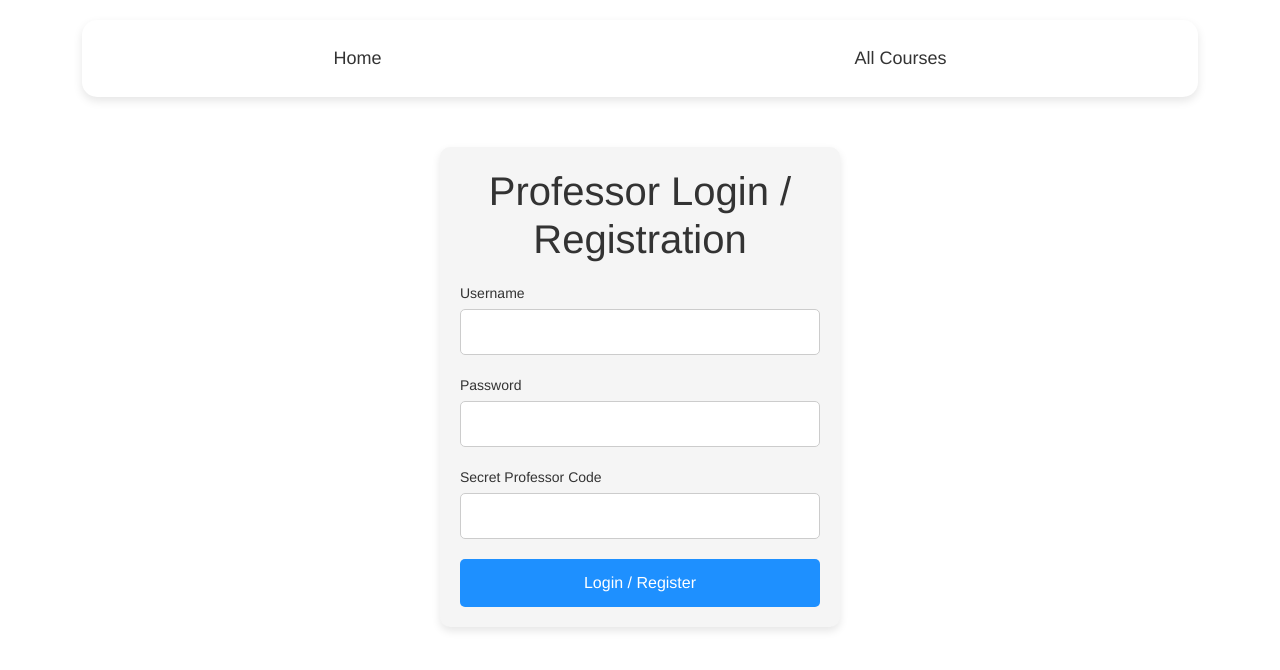
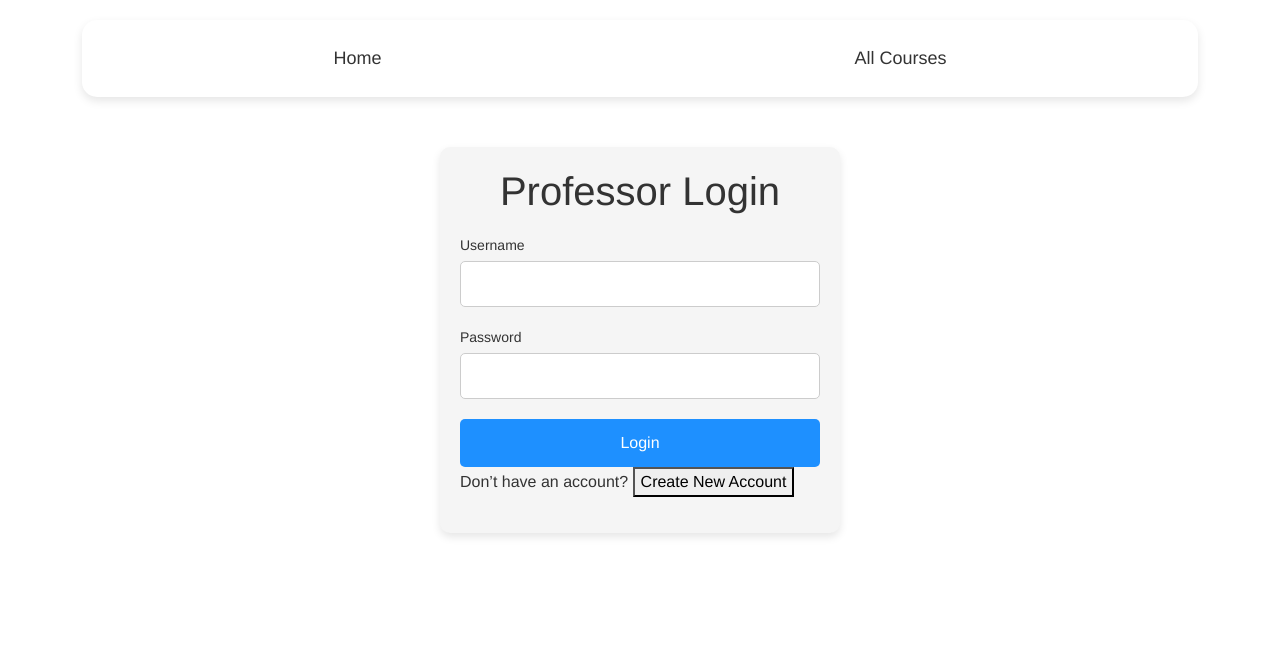
Before and after one commit to Masteidel/capstone-project-the-faculty, a React (Create React App) app in the folder client/register/: page /login/professor in a window 1280 px wide. Shown: the top 670 px of the page. Built offline with nearby package versions, Linux system fonts and the light colour scheme.

Commit message:
minor tweaks with the login form

```diff
--- a/client/register/src/components/ProfessorLogin.js
+++ b/client/register/src/components/ProfessorLogin.js
@@ -5,46 +5,21 @@ import './ProfessorLogin.css';
 function ProfessorLogin() {
     const [username, setUsername] = useState("");
     const [password, setPassword] = useState("");
-    const [secretCode, setSecretCode] = useState(""); // This is still the secret code on the UI
+    const [secretCode, setSecretCode] = useState(""); // Used for registration
     const [errorMessage, setErrorMessage] = useState("");
+    const [showRegister, setShowRegister] = useState(false); // Toggle between login and register form
     const navigate = useNavigate();
 
-    const handleSubmit = async (e) => {
+    const handleLogin = async (e) => {
         e.preventDefault();
 
         const requestData = {
             username: username,
-            password: password,
-            code: secretCode // The backend expects "code", so we send this as "code"
+            password: password
         };
 
-        // Log the payload before sending it for debugging
-        console.log("Request Data:", requestData);
-
         try {
-            // Step 1: Try logging in first using /login endpoint
-            const loginResponse = await fetch("http://localhost:8080/api/user/login", {
-                method: "POST",
-                headers: {
-                    "Content-Type": "application/json"
-                },
-                body: JSON.stringify({
-                    username: username,
-                    password: password
-                })
-            });
-
-            if (loginResponse.ok) {
-                // Login successful
-                const data = await loginResponse.json();
-                localStorage.setItem("jwt_token", data.jwt_token);
-                console.log("Login successful, JWT token stored!");
-                navigate("/courses"); // Redirect to courses or appropriate page
-                return;
-            }
-
-            // Step 2: If login fails (403), register professor using /register endpoint
-            const registerResponse = await fetch("http://localhost:8080/api/user/register", {
+            const response = await fetch("http://localhost:8080/api/user/login", {
                 method: "POST",
                 headers: {
                     "Content-Type": "application/json"
@@ -52,31 +27,106 @@ function ProfessorLogin() {
                 body: JSON.stringify(requestData)
             });
 
-            if (!registerResponse.ok) {
+            if (!response.ok) {
+                throw new Error("Login failed. Please check your credentials.");
+            }
+
+            const data = await response.json();
+
+            // Save JWT token in localStorage if returned
+            if (data.jwt_token) {
+                localStorage.setItem("jwt_token", data.jwt_token);
+                console.log("Login successful, JWT token stored!");
+                navigate("/courses");
+            }
+        } catch (error) {
+            setErrorMessage(error.message);
+            console.error("Error logging in:", error);
+        }
+    };
+
+    const handleRegister = async (e) => {
+        e.preventDefault();
+
+        const requestData = {
+            username: username,
+            password: password,
+            code: secretCode // The secret professor code for registration
+        };
+
+        try {
+            const response = await fetch("http://localhost:8080/api/user/register", {
+                method: "POST",
+                headers: {
+                    "Content-Type": "application/json"
+                },
+                body: JSON.stringify(requestData)
+            });
+
+            if (!response.ok) {
                 throw new Error("Registration failed. Please check your credentials and secret code.");
             }
 
-            const registerData = await registerResponse.json();
+            const data = await response.json();
 
             // Save JWT token in localStorage if returned
-            if (registerData.jwt_token) {
-                localStorage.setItem("jwt_token", registerData.jwt_token);
+            if (data.jwt_token) {
+                localStorage.setItem("jwt_token", data.jwt_token);
                 console.log("Registration successful, JWT token stored!");
-
-                navigate("/courses"); // Redirect to courses or appropriate page
+                navigate("/courses");
             }
-
         } catch (error) {
             setErrorMessage(error.message);
-            console.error("Error registering or logging in:", error);
+            console.error("Error registering:", error);
         }
     };
 
     return (
         <div className="login-container">
-            <h1>Professor Login / Registration</h1>
+            <h1>{showRegister ? "Professor Registration" : "Professor Login"}</h1>
             {errorMessage && <p className="error-message">{errorMessage}</p>}
-            <form className="login-form" onSubmit={handleSubmit}>
+            {!showRegister ? (
+                <form className="login-form" onSubmit={handleLogin}>
+                    {/* Username Input */}
+                    <div className="form-group">
+                        <label htmlFor="username">Username</label>
+                        <input
+                            type="text"
+                            id="username"
+                            value={username}
+                            onChange={(e) => setUsername(e.target.value)}
+                            required
+                        />
+                    </div>
+
+                    {/* Password Input */}
+                    <div className="form-group">
+                        <label htmlFor="password">Password</label>
+                        <input
+                            type="password"
+                            id="password"
+                            value={password}
+                            onChange={(e) => setPassword(e.target.value)}
+                            required
+                        />
+                    </div>
+
+                    {/* Submit Button */}
+                    <button type="submit" className="login-btn">Login</button>
+
+                    <p>
+                        Don’t have an account?{" "}
+                        <button
+                            type="button"
+                            className="toggle-btn"
+                            onClick={() => setShowRegister(true)}
+                        >
+                            Create New Account
+                        </button>
+                    </p>
+                </form>
+            ) : (
+                <form className="register-form" onSubmit={handleRegister}>
                     {/* Username Input */}
                     <div className="form-group">
                         <label htmlFor="username">Username</label>
@@ -114,8 +164,20 @@ function ProfessorLogin() {
                     </div>
 
                     {/* Submit Button */}
-                <button type="submit" className="login-btn">Login / Register</button>
+                    <button type="submit" className="register-btn">Register</button>
+
+                    <p>
+                        Already have an account?{" "}
+                        <button
+                            type="button"
+                            className="toggle-btn"
+                            onClick={() => setShowRegister(false)}
+                        >
+                            Back to Login
+                        </button>
+                    </p>
                 </form>
+            )}
         </div>
     );
 }
--- a/client/register/src/components/StudentLogin.js
+++ b/client/register/src/components/StudentLogin.js
@@ -6,9 +6,10 @@ function StudentLogin() {
     const [username, setUsername] = useState("");
     const [password, setPassword] = useState("");
     const [errorMessage, setErrorMessage] = useState("");
+    const [showRegister, setShowRegister] = useState(false); // Toggle between login and register form
     const navigate = useNavigate();
 
-    const handleSubmit = async (e) => {
+    const handleLogin = async (e) => {
         e.preventDefault();
 
         const requestData = {
@@ -16,11 +17,7 @@ function StudentLogin() {
             password: password
         };
 
-        // Log the payload before sending it for debugging
-        console.log("Request Data:", requestData);
-
         try {
-            // Step 1: Attempt to login
             const loginResponse = await fetch("http://localhost:8080/api/user/login", {
                 method: "POST",
                 headers: {
@@ -29,24 +26,38 @@ function StudentLogin() {
                 body: JSON.stringify(requestData)
             });
 
-            if (loginResponse.ok) {
-                // If login is successful, get the JWT token
+            if (!loginResponse.ok) {
+                throw new Error("Login failed. Please check your credentials.");
+            }
+
             const data = await loginResponse.json();
             localStorage.setItem("jwt_token", data.jwt_token);
             console.log("Login successful, JWT token stored!");
 
             // Navigate to the student's dashboard or form
             navigate("/courses");
-                return;
+        } catch (error) {
+            setErrorMessage(error.message);
+            console.error("Error logging in:", error);
         }
+    };
 
-            // Step 2: If login fails, proceed with registration
+    const handleRegister = async (e) => {
+        e.preventDefault();
+
+        const requestData = {
+            username: username,
+            password: password,
+            code: ""  // Empty code for student registration
+        };
+
+        try {
             const registerResponse = await fetch("http://localhost:8080/api/user/register", {
                 method: "POST",
                 headers: {
                     "Content-Type": "application/json"
                 },
-                body: JSON.stringify({ ...requestData, code: "" })  // Empty code for student registration
+                body: JSON.stringify(requestData)
             });
 
             if (!registerResponse.ok) {
@@ -54,26 +65,23 @@ function StudentLogin() {
             }
 
             const registerData = await registerResponse.json();
-
-            if (registerData.jwt_token) {
             localStorage.setItem("jwt_token", registerData.jwt_token);
             console.log("Registration successful, JWT token stored!");
 
             // Navigate to the student's form for profile completion
             navigate("/student-form");
-            }
-
         } catch (error) {
             setErrorMessage(error.message);
-            console.error("Error during login/registration:", error);
+            console.error("Error registering:", error);
         }
     };
 
     return (
         <div className="login-container">
-            <h1>Student Login / Registration</h1>
+            <h1>{showRegister ? "Student Registration" : "Student Login"}</h1>
             {errorMessage && <p className="error-message">{errorMessage}</p>}
-            <form className="login-form" onSubmit={handleSubmit}>
+            {!showRegister ? (
+                <form className="login-form" onSubmit={handleLogin}>
                     {/* Username Input */}
                     <div className="form-group">
                         <label htmlFor="username">Username</label>
@@ -99,8 +107,60 @@ function StudentLogin() {
                     </div>
 
                     {/* Submit Button */}
-                <button type="submit" className="login-btn">Login / Register</button>
+                    <button type="submit" className="login-btn">Login</button>
+
+                    <p>
+                        Don’t have an account?{" "}
+                        <button
+                            type="button"
+                            className="toggle-btn"
+                            onClick={() => setShowRegister(true)}
+                        >
+                            Create New Account
+                        </button>
+                    </p>
                 </form>
+            ) : (
+                <form className="register-form" onSubmit={handleRegister}>
+                    {/* Username Input */}
+                    <div className="form-group">
+                        <label htmlFor="username">Username</label>
+                        <input
+                            type="text"
+                            id="username"
+                            value={username}
+                            onChange={(e) => setUsername(e.target.value)}
+                            required
+                        />
+                    </div>
+
+                    {/* Password Input */}
+                    <div className="form-group">
+                        <label htmlFor="password">Password</label>
+                        <input
+                            type="password"
+                            id="password"
+                            value={password}
+                            onChange={(e) => setPassword(e.target.value)}
+                            required
+                        />
+                    </div>
+
+                    {/* Submit Button */}
+                    <button type="submit" className="register-btn">Register</button>
+
+                    <p>
+                        Already have an account?{" "}
+                        <button
+                            type="button"
+                            className="toggle-btn"
+                            onClick={() => setShowRegister(false)}
+                        >
+                            Back to Login
+                        </button>
+                    </p>
+                </form>
+            )}
         </div>
     );
 }
```
Also changed, not shown: client/register/src/components/Navbar.js (+23 -8 lines). Lines whose indentation alone changed are shown as unchanged.
